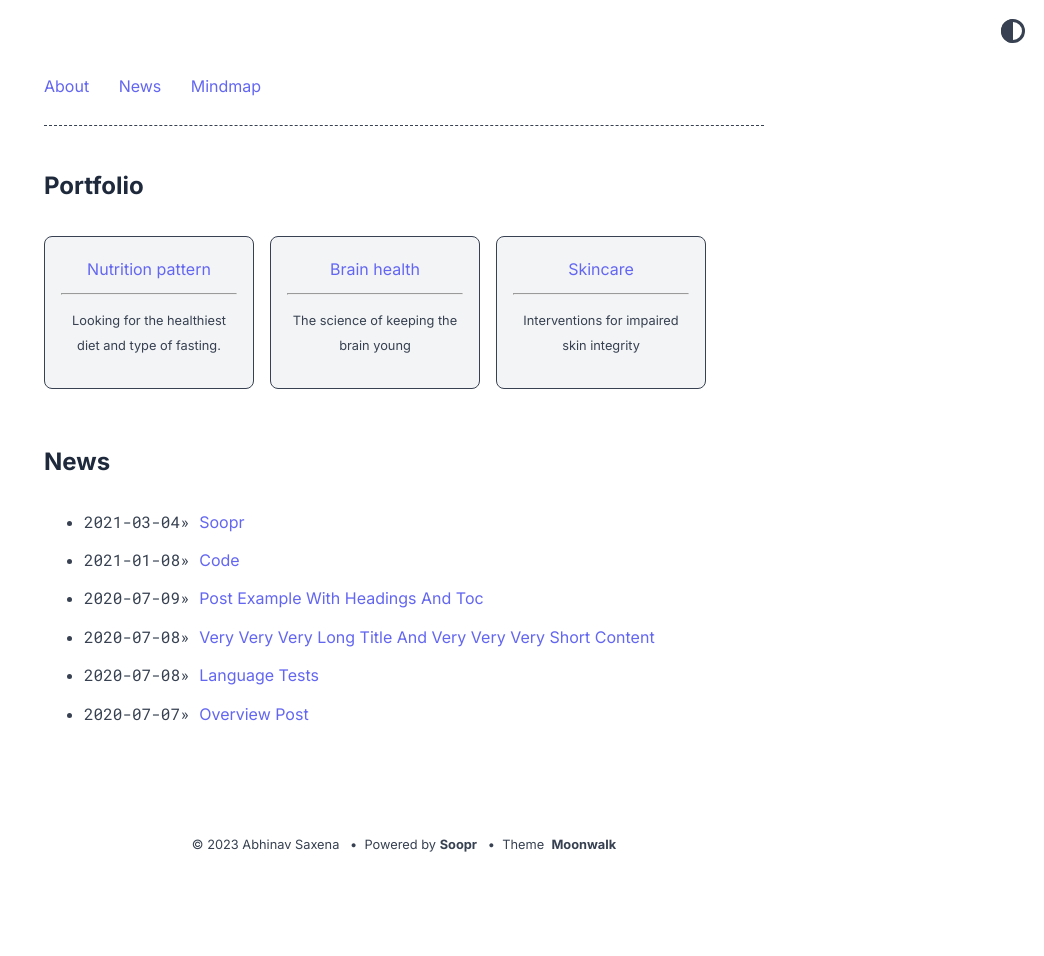
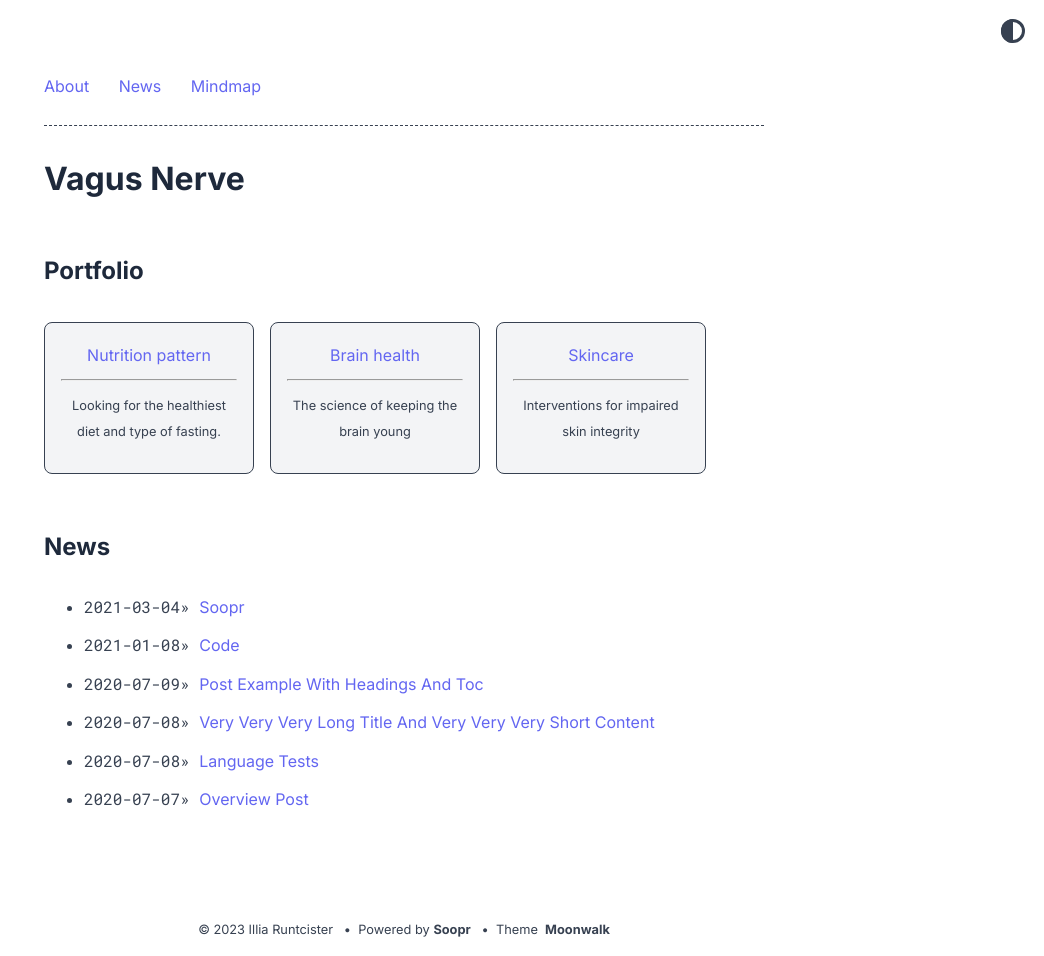
Before and after one commit to abhinavs/moonwalk, a Jekyll site: the page built from index.md, in a window 1280 px wide. Shown: the whole page, without its empty margins (236-1280 px from the left). Built offline with Jekyll 4.4.1, drawn with Linux system fonts in a browser that asks for light colours; before the commit the page ends 900 px from its top, so only the background shows below that.

Commit message:
Update _config.yml

```diff
--- a/_config.yml
+++ b/_config.yml
@@ -1,6 +1,6 @@
-title:
-author: Abhinav Saxena
-url: https://www.abhinavsaxena.com/moonwalk/ # root address of the site
+title: Vagus Nerve
+author: Illia Runtcister
+url: https://vagus-nerve.github.io/ # root address of the site
 description: > # description of the site (multiple lines allowed)
 
 permalink: /:slug
```
